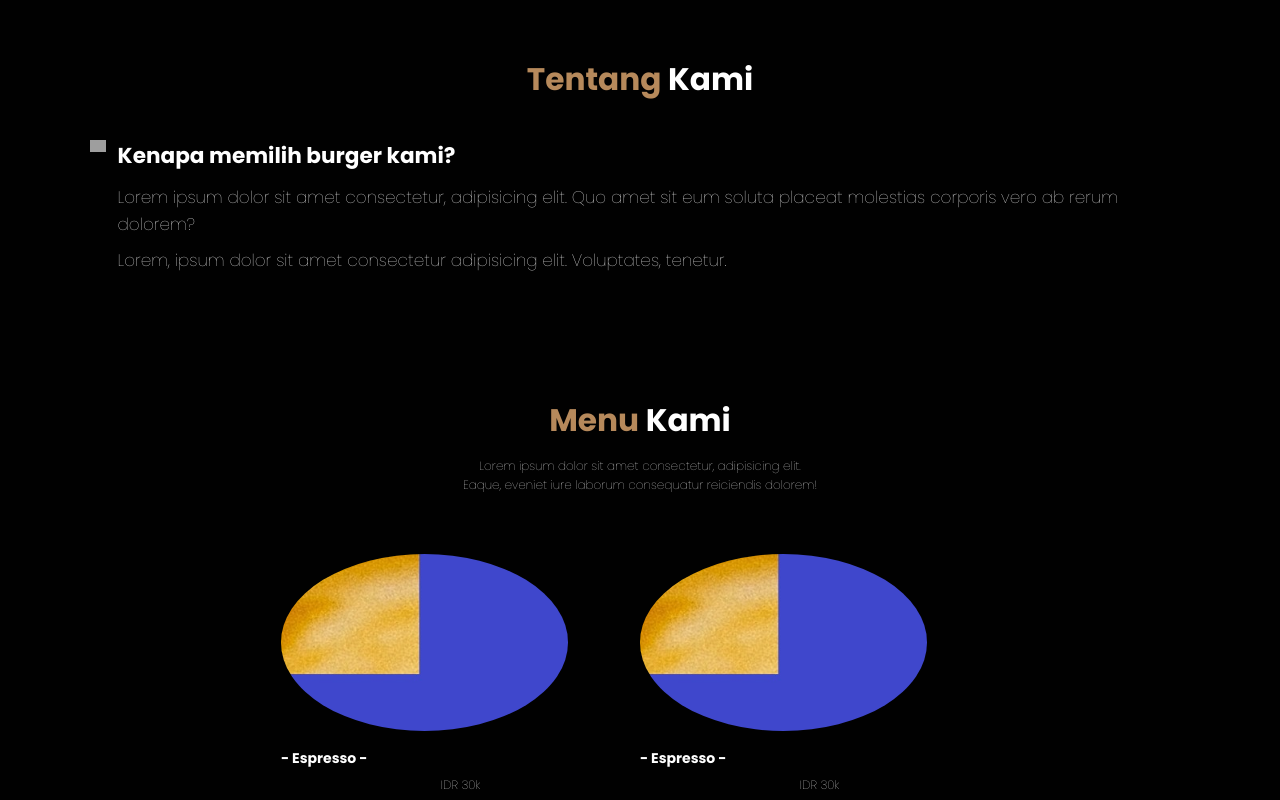
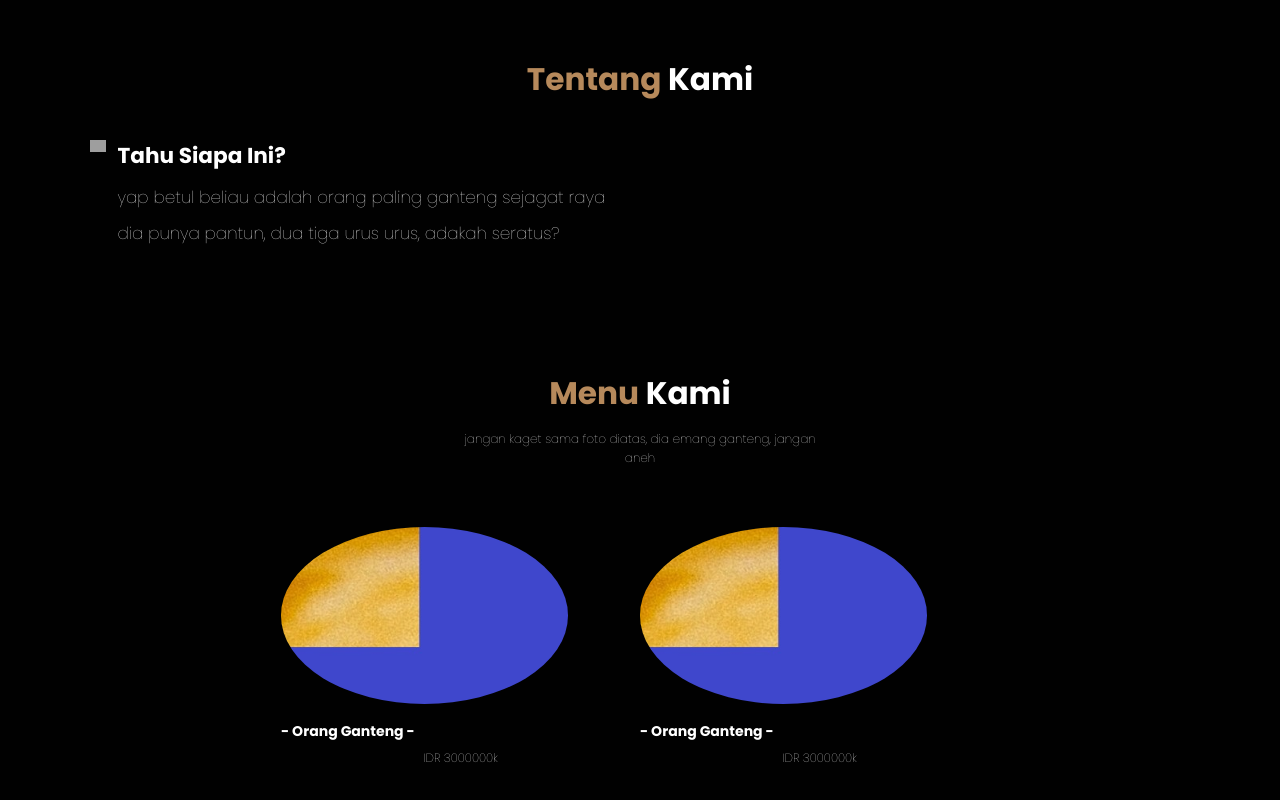
Before and after one commit to DjarotLemammo111/ElManoConfig, a plain HTML site: page index.html in a window 1280 px wide. Shown: the part 840-1640 px from the top of the page. Drawn offline with nearby package versions, Linux system fonts and the light colour scheme; grey boxes are pictures that could not be loaded.

Commit message:
update html img css

```diff
--- a/CSS/style.css
+++ b/CSS/style.css
@@ -229,6 +229,8 @@ body {
 }
 
 .about .row .content p {
+
+  width: 300;
   margin-bottom: 0.8rem;
   font-size: 1.4rem;
   font-weight: 100;
--- a/index.html
+++ b/index.html
@@ -58,14 +58,12 @@
           <img src="img/IMG20250713183223.jpg" alt="Tentang Kami" />
         </div>
         <div class="content">
-          <h3>Kenapa memilih burger kami?</h3>
+          <h3>Tahu Siapa Ini?</h3>
           <p>
-            Lorem ipsum dolor sit amet consectetur, adipisicing elit. Quo amet
-            sit eum soluta placeat molestias corporis vero ab rerum dolorem?
+          yap betul beliau adalah orang paling ganteng sejagat raya
           </p>
           <p>
-            Lorem, ipsum dolor sit amet consectetur adipisicing elit.
-            Voluptates, tenetur.
+            dia punya pantun, dua tiga urus urus, adakah seratus?
           </p>
         </div>
       </div>
@@ -75,19 +73,18 @@
     <section id="menu" class="menu">
       <h2><span>Menu </span>Kami</h2>
       <p>
-        Lorem ipsum dolor sit amet consectetur, adipisicing elit. Eaque, eveniet
-        iure laborum consequatur reiciendis dolorem!
+        jangan kaget sama foto diatas, dia emang ganteng, jangan aneh
       </p>
       <div class="row">
         <div class="menu-card">
           <img src="menu/menu-3.jpg" alt="Espresso" class="menu-card-img" />
-          <h3 class="menu-card-title">- Espresso -</h3>
-          <p class="menu-card-price">IDR 30k</p>
+          <h3 class="menu-card-title">- Orang Ganteng -</h3>
+          <p class="menu-card-price">IDR 3000000k</p>
         </div>
         <div class="menu-card">
           <img src="menu/menu-3.jpg" alt="Espresso" class="menu-card-img" />
-          <h3 class="menu-card-title">- Espresso -</h3>
-          <p class="menu-card-price">IDR 30k</p>
+          <h3 class="menu-card-title">- Orang Ganteng -</h3>
+          <p class="menu-card-price">IDR 3000000k</p>
         </div>
       </div>
     </section>
@@ -98,8 +95,7 @@
     <section id="contact" class="contact">
       <h2><span>Kontak</span>Ali ganteng</h2>
       <p>
-        Lorem ipsum dolor sit, amet consectetur adipisicing elit. Eligendi,
-        minus?
+        instagram : @_saulgoodman07
       </p>
 
       <div class="row">
```
Also changed, not shown: 1 other file.
